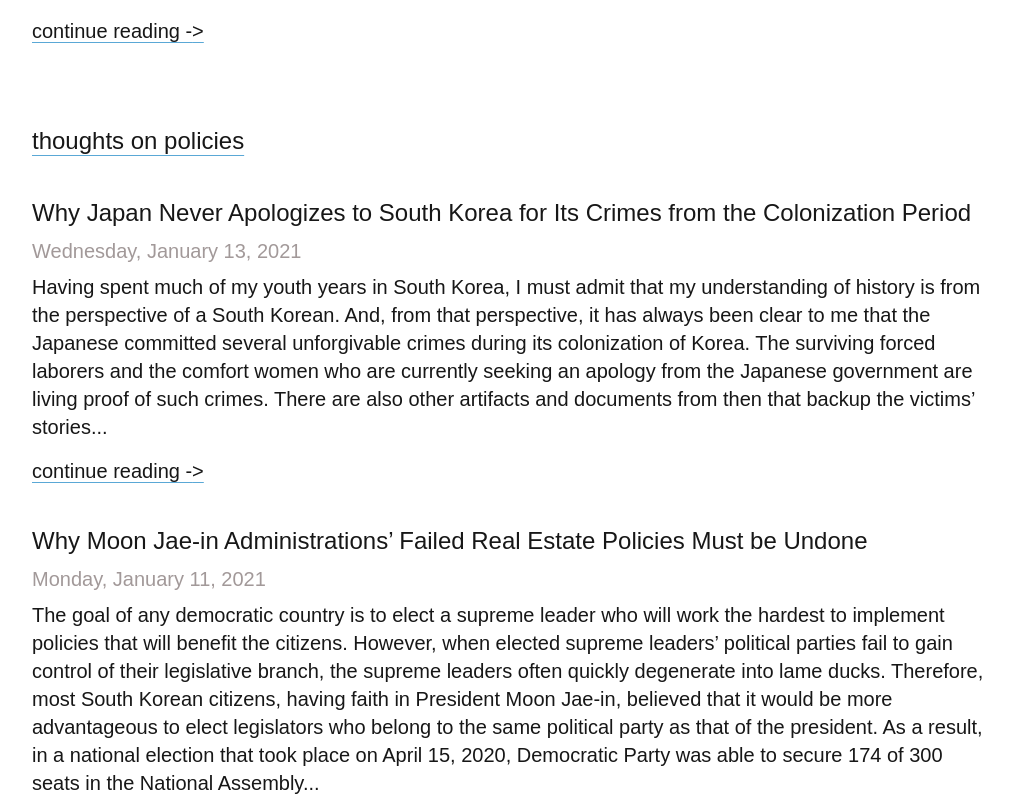
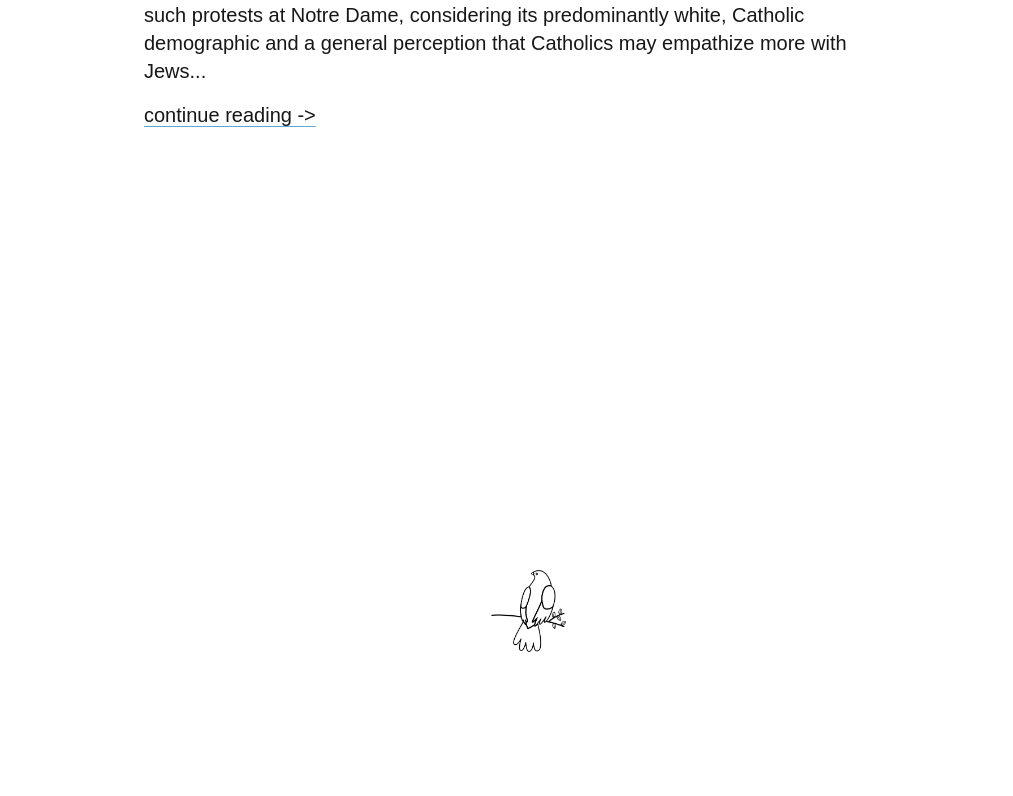
Before and after one commit to sunghoonsh3/simple-thinking, a Next.js app: page /politics in a window 1280 px wide. Shown: the part 1409-2205 px from the top of the page, without its empty margins (112-1125 px from the left). Built offline with nearby package versions, Linux system fonts and the light colour scheme; a web font is replaced by a local one.

Commit message:
politics ready

```diff
--- a/app/components/SectionTitle.jsx
+++ b/app/components/SectionTitle.jsx
@@ -11,7 +11,7 @@ export default function SectionTitle({
         "flex items-center text-xl sm:text-2xl 2xl:text-3xl",
         {
           "justify-start0": alignment === "left",
-          "ml-2 sm:ml-20 xl:ml-32 2xl:ml-20": alignment === "left",
+          "ml-2 sm:ml-20 xl:mx-60 2xl:ml-20": alignment === "left",
           "justify-center": alignment === "center",
           "justify-end": alignment === "right", // Optional
         },
--- a/app/components/StackBlogPreview.jsx
+++ b/app/components/StackBlogPreview.jsx
@@ -9,8 +9,8 @@ export default function StackBlogPreview({
   return (
     <div className="flex flex-col lg:flex-row justify-start lg:items-start font-lateef mt-10">
       {/* Left section: Title and Date */}
-      <div className="flex flex-col ml-2 sm:mx-20 xl:mx-32 2xl:mx-20 mb-4 lg:mb-0">
-        <h2 className="font-normal text-xl md:text-2xl lg:text-2xl whitespace-nowrap mb-2">
+      <div className="flex flex-col mx-2 sm:mx-20 xl:mx-60 2xl:mx-20 mb-4 lg:mb-0">
+        <h2 className="font-normal text-xl md:text-2xl lg:text-2xl whitespace-nowrap text-wrap mb-2">
           {title}
         </h2>
         <p className="flex items-center text-descriptionGray text-sm sm:text-lg lg:text-lg xl:text-xl mb-2">
--- a/app/page.jsx
+++ b/app/page.jsx
@@ -60,7 +60,7 @@ export default function Home() {
               slug={latestPost.slug}
             />
           </section>
-
+          <Img></Img>
           {/* 3) Monthly highlights */}
           {/* Removed snap-start here */}
           <section
--- a/app/politics/page.jsx
+++ b/app/politics/page.jsx
@@ -5,6 +5,7 @@ import { getAllPosts } from "@/lib/mdx";
 import SectionTitle from "@/app/components/SectionTitle";
 import Footer from "@/app/components/Footer";
 import StackBlogPreview from "../components/StackBlogPreview";
+import Image from "next/image";
 
 export default function Politics() {
   const [posts, setPosts] = useState([]);
@@ -48,7 +49,6 @@ export default function Politics() {
               </div>
             </div>
           </section>
-
           {/* Thoughts on Political Events */}
           <section className="w-full pb-20">
             <SectionTitle
@@ -71,7 +71,16 @@ export default function Politics() {
               <p className="text-center">No posts found in this category.</p>
             )}
           </section>
-
+          <section className="w-full flex justify-center items-center min-h-screen">
+            <div className="flex justify-center">
+              <Image
+                src="/dove.jpg"
+                alt="A dove in the sky" // ✅ Always include alt text for accessibility
+                width={100}
+                height={100}
+              />
+            </div>
+          </section>
           {/* Thoughts on Policies */}
           <section className="w-full pb-20">
             <SectionTitle title="thoughts on policies" alignment="left" />
@@ -91,7 +100,6 @@ export default function Politics() {
               <p className="text-center">No posts found in this category.</p>
             )}
           </section>
-
           {/* Footer */}
           <Footer />
         </div>
```
Also changed, not shown: public/dove.jpg (added).
